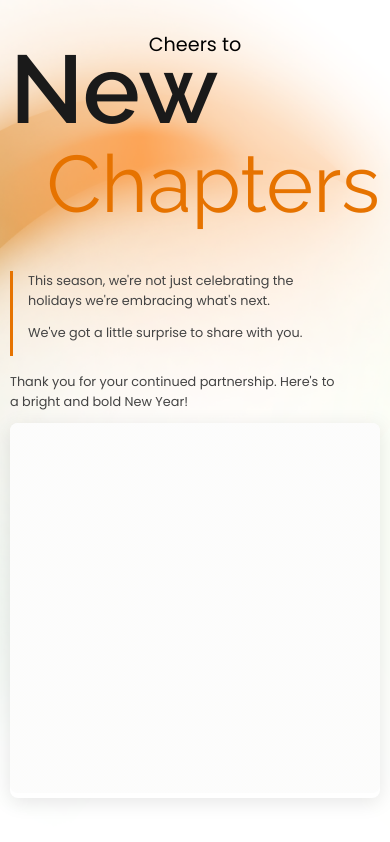
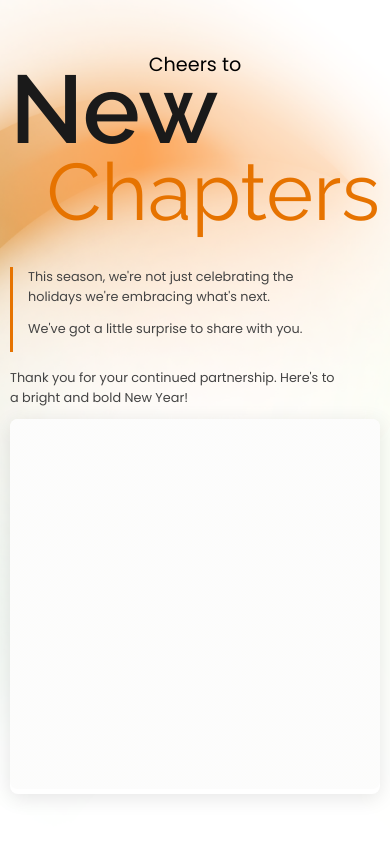
Before and after one commit to umarprogrammer19/Welcome-To-BrandBox, a plain HTML site: page index.html in a window 390 px wide. Drawn offline with nearby package versions, Linux system fonts and the light colour scheme; a web font is replaced by a local one.

Commit message:
styling for responsive

```diff
--- a/style.css
+++ b/style.css
@@ -158,7 +158,7 @@ body {
 
     .content {
         width: 100%;
-        margin-top: -30px;
+        margin-top: -10px;
         padding-right: 0;
         /* text-align: center; */
     }
@@ -215,6 +215,7 @@ body {
 
     .chapters {
         font-size: 5rem;
+        line-height: 70px;
         text-align: right;
         font-weight: 500;
     }
```
